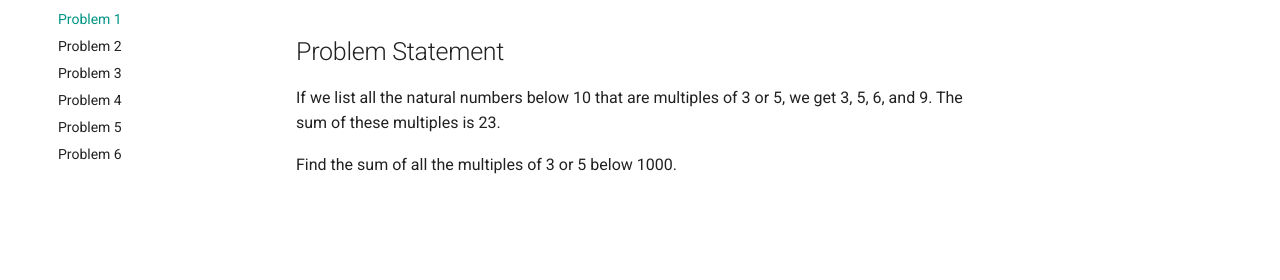
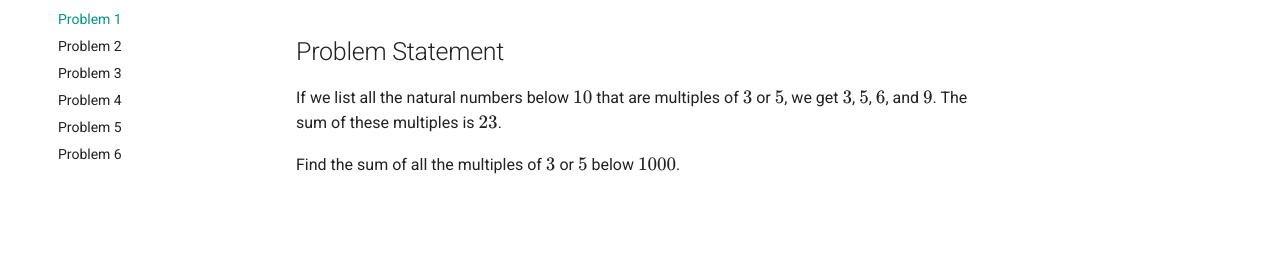
Before and after one commit to spapiernik/project-euler-solutions, an MkDocs documentation site: the page built from docs/en/docs/solutions/001.md, in a window 1280 px wide. Shown: the part 194-474 px from the top of the page. Built offline with MkDocs 1.6.1 and Material for MkDocs 9.7.7, drawn with Linux system fonts in a browser that asks for light colours; comment, search, counter and statistics services are not loaded.

Commit message:
Update Problem 001 statement with LaTeX math formatting

```diff
--- a/docs/en/docs/solutions/001.md
+++ b/docs/en/docs/solutions/001.md
@@ -2,6 +2,6 @@
 
 ## Problem Statement
 
-If we list all the natural numbers below 10 that are multiples of 3 or 5, we get 3, 5, 6, and 9. The sum of these multiples is 23.
+If we list all the natural numbers below $10$ that are multiples of $3$ or $5$, we get $3$, $5$, $6$, and $9$. The sum of these multiples is $23$.
 
-Find the sum of all the multiples of 3 or 5 below 1000.
+Find the sum of all the multiples of $3$ or $5$ below $1000$.
```
